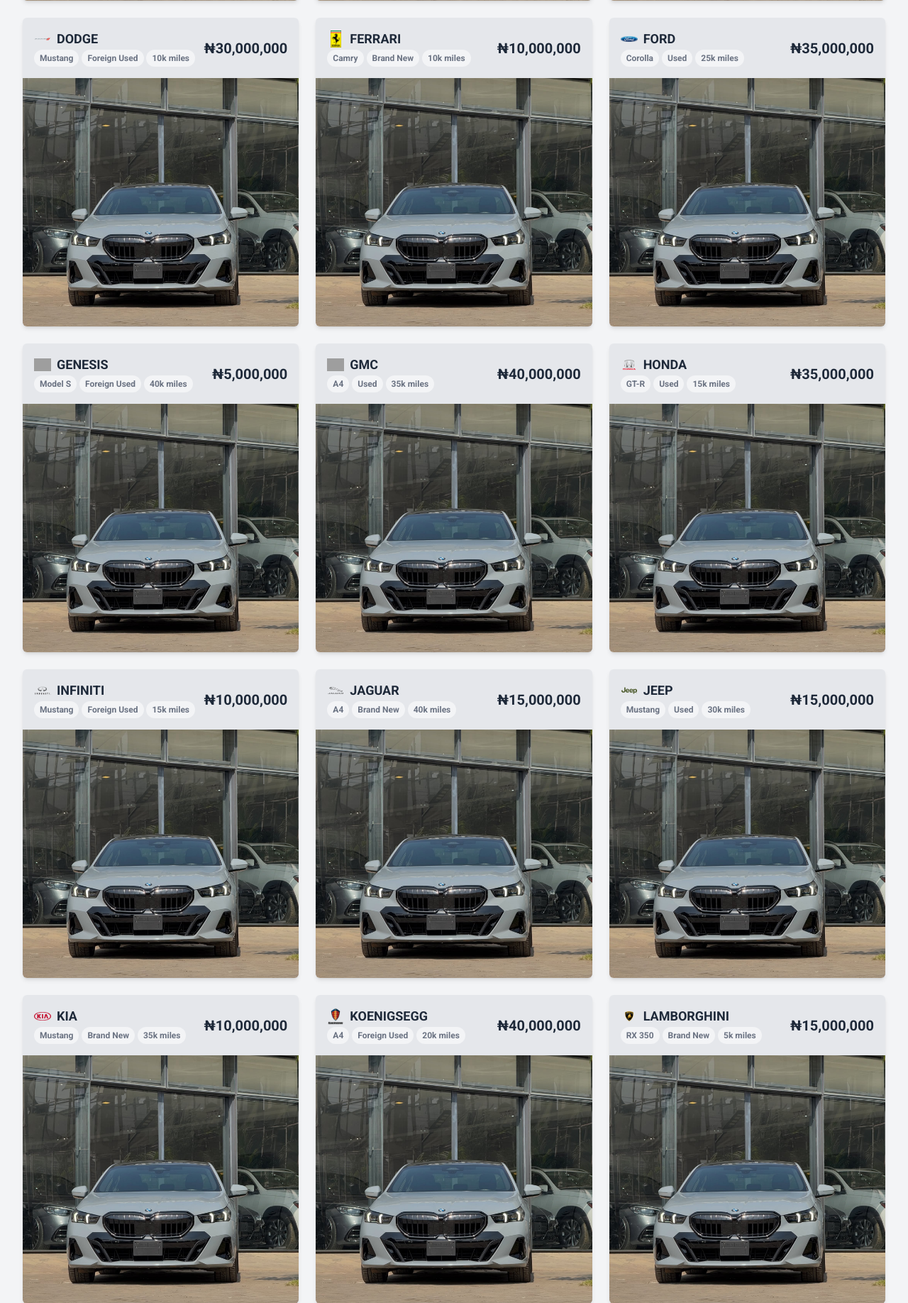
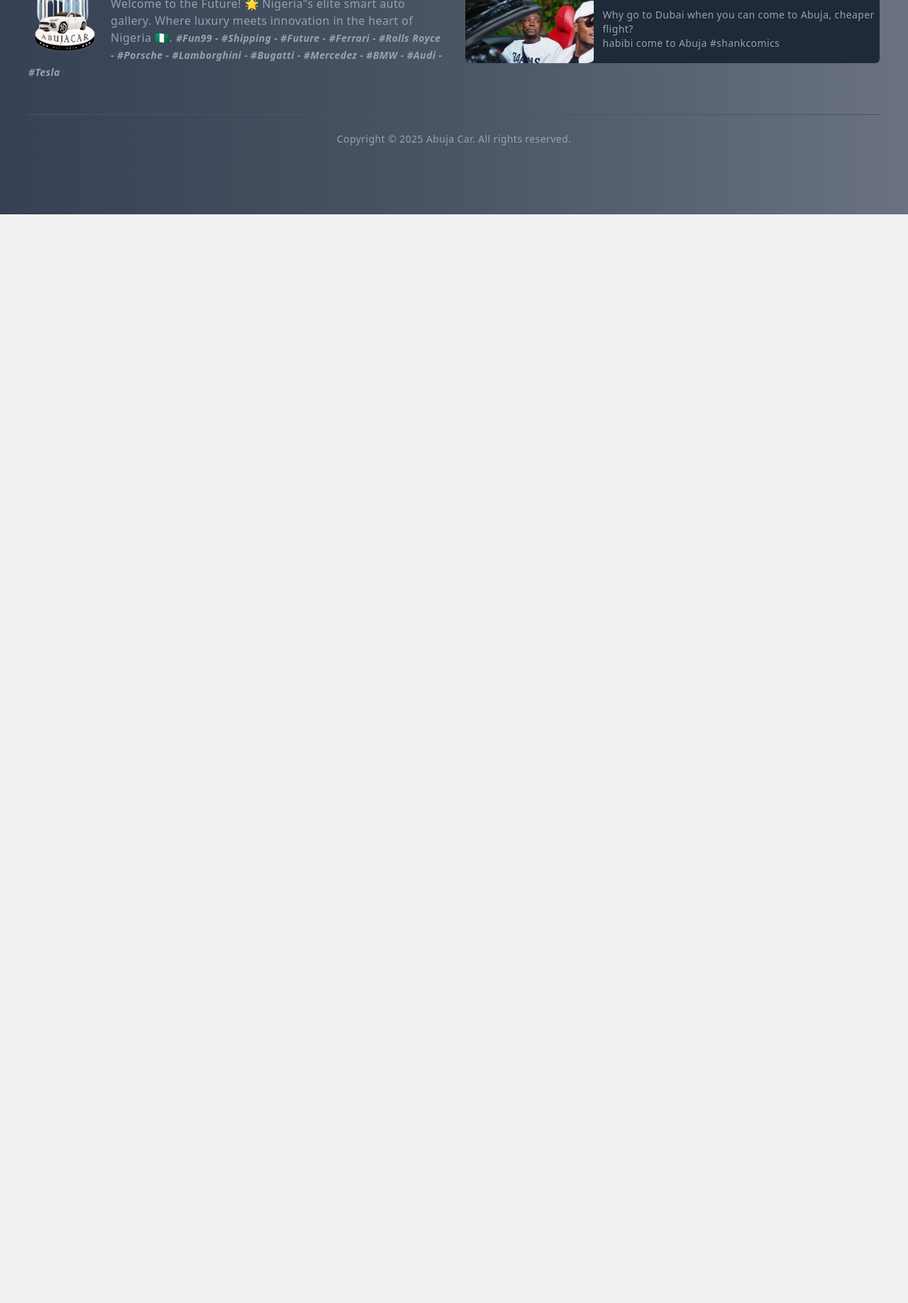
Before and after one commit to devfemibadmus/abujacar, a Django app: page /cars in a window 1280 px wide. Shown: the part 1470-3306 px from the top of the page at 71% size. After the commit the page ends 1772 px from the top, so only its background shows below. Run offline with Django 5.2, Linux system fonts and the light colour scheme; data comes from the database, SQL or seed files in the repository; both versions use the stored data as it was after the commit; grey boxes are pictures that could not be loaded.

Commit message:
🔧 max  🔼 drop 🥅

```diff
--- a/company/models.py
+++ b/company/models.py
@@ -22,9 +22,9 @@
         ('Diesel', 'Diesel'),
     ]
     CAR_CONDITION_CHOICES = [
-        ('NEW', 'Brand New'),
-        ('USED', 'Used'),
-        ('FOREIGN_USED', 'Foreign Used'),
+        ('Brand New', 'Brand New'),
+        ('Used', 'Used'),
+        ('Foreign Used', 'Foreign Used'),
     ]
     CAR_BRANDS_CHOICES = [
         ('Acura', 'Acura'),
--- a/company/views.py
+++ b/company/views.py
@@ -8,98 +8,19 @@
 def home(request):
     return render(request, 'home.html')
 
-def get_car_brands_choices():
-    return [
-        ('Acura', 'Acura'),
-        ('Aston Martin', 'Aston Martin'),
-        ('Audi', 'Audi'),
-        ('Bentley', 'Bentley'),
-        ('BMW', 'BMW'),
-        ('Bugatti', 'Bugatti'),
-        ('Cadillac', 'Cadillac'),
-        ('Chevrolet', 'Chevrolet'),
-        ('Chrysler', 'Chrysler'),
-        ('Dodge', 'Dodge'),
-        ('Ferrari', 'Ferrari'),
-        ('Ford', 'Ford'),
-        ('Genesis', 'Genesis'),
-        ('Gmc', 'GMC'),
-        ('Honda', 'Honda'),
-        ('Infiniti', 'Infiniti'),
-        ('Jaguar', 'Jaguar'),
-        ('Jeep', 'Jeep'),
-        ('Kia', 'Kia'),
-        ('Koenigsegg', 'Koenigsegg'),
-        ('Lamborghini', 'Lamborghini'),
-        ('Land Rover', 'Land Rover'),
-        ('Lexus', 'Lexus'),
-        ('Lincoln', 'Lincoln'),
-        ('Maserati', 'Maserati'),
-        ('Maybach', 'Maybach'),
-        ('Mazda', 'Mazda'),
-        ('Mclaren', 'McLaren'),
-        ('Mercedes Benz', 'Mercedes Benz'),
-        ('Mini', 'Mini'),
-        ('Mitsubishi', 'Mitsubishi'),
-        ('Nissan', 'Nissan'),
-        ('Pagani', 'Pagani'),
-        ('Peugeot', 'Peugeot'),
-        ('Porsche', 'Porsche'),
-        ('Rolls Royce', 'Rolls Royce'),
-        ('Subaru', 'Subaru'),
-        ('Suzuki', 'Suzuki'),
-        ('Tesla', 'Tesla'),
-        ('Toyota', 'Toyota'),
-        ('Volkswagen', 'Volkswagen'),
-    ]
-
-def get_random_car_data():
-    car_names = ["RX 350", "Civic", "Model S", "A4", "Corolla", "X5", "Mustang", "Camry", "GT-R", "911"]
-    variants = ["Standard", "Luxury", "Sports", "Electric", "Hybrid", "Diesel"]
-    conditions = ["Brand New", "Used", "Foreign Used"]
-    colors = ["black", "blue", "red", "white", "silver", "green", "yellow", "grey"]
-    types = ["SUV", "Sedan", "Hatchback", "Coupe", "Convertible", "Wagon", "Van", "Pickup", "Minivan", "Crossover"]
-    years = [2015, 2016, 2017, 2018, 2019, 2020, 2021, 2022]
-    mileages = [5000, 10000, 15000, 20000, 25000, 30000, 35000, 40000]
-
-    brands = get_car_brands_choices()
-
-    car_data = []
-    for brand_tuple in brands:
-        brand = brand_tuple[1]
-        car = {
-            "id": 1,
-            "name": random.choice(car_names),
-            "year": random.choice(years),
-            "mileage": random.choice(mileages),
-            "amount": int(f'{random.choice(mileages)}000'),
-            "color": random.choice(colors),
-            "variant": random.choice(variants),
-            "type": random.choice(types),
-            "condition": random.choice(conditions),
-            "brand": brand,
-            "preview_image": "/cars/preview/bmw.jpg",
-            "postUrl": "https://www.instagram.com/p/DFP5TG2tYCj/"
-        }
-        car_data.append(car)
-
-    return car_data
-
 def cars(request):
     query = request.GET.get('q')
     cars = Car.objects.filter(
         Q(name__icontains=query) |
         Q(type__icontains=query) |
-        Q(year__icontains=query) |
         Q(brand__icontains=query) |
         Q(color__icontains=query) |
         Q(mileage__icontains=query) |
         Q(variant__icontains=query) |
         Q(condition__icontains=query)
     ) if query else Car.objects.all()
-    cars = get_random_car_data()
+    # cars = get_random_car_data()
     return render(request, 'cars.html', {'cars': cars})
-
 
 def developer(request):
     return HttpResponseRedirect('https://www.instagram.com/devfemibadmus/')
--- a/templates/cars.html
+++ b/templates/cars.html
@@ -22,7 +22,7 @@
                     <span class="font-semibold text-xl">{{car.amount|format_amount}}</span>
                 </div>
                 <div class="flex-grow flex items-center justify-center">
-                    <img class="object-cover w-full h-full object-bottom rounded-b-md max-h-[350px] hover:scale-98 ease-in duration-500" src="{{car.preview_image}}" alt="{{car.name}} ">
+                    <img class="object-cover w-full h-full object-bottom rounded-b-md max-h-[350px] hover:scale-98 ease-in duration-500" src="{{car.preview_image.url}}" alt="{{car.name}} ">
                 </div>
             </a>
             {% endfor %}
```
Also changed, not shown: company/admin.py (+13 -5 lines), db.sqlite3, public/preview/bmw_6ug5TV7.jpg (renamed from public/preview/bmw.jpg).
